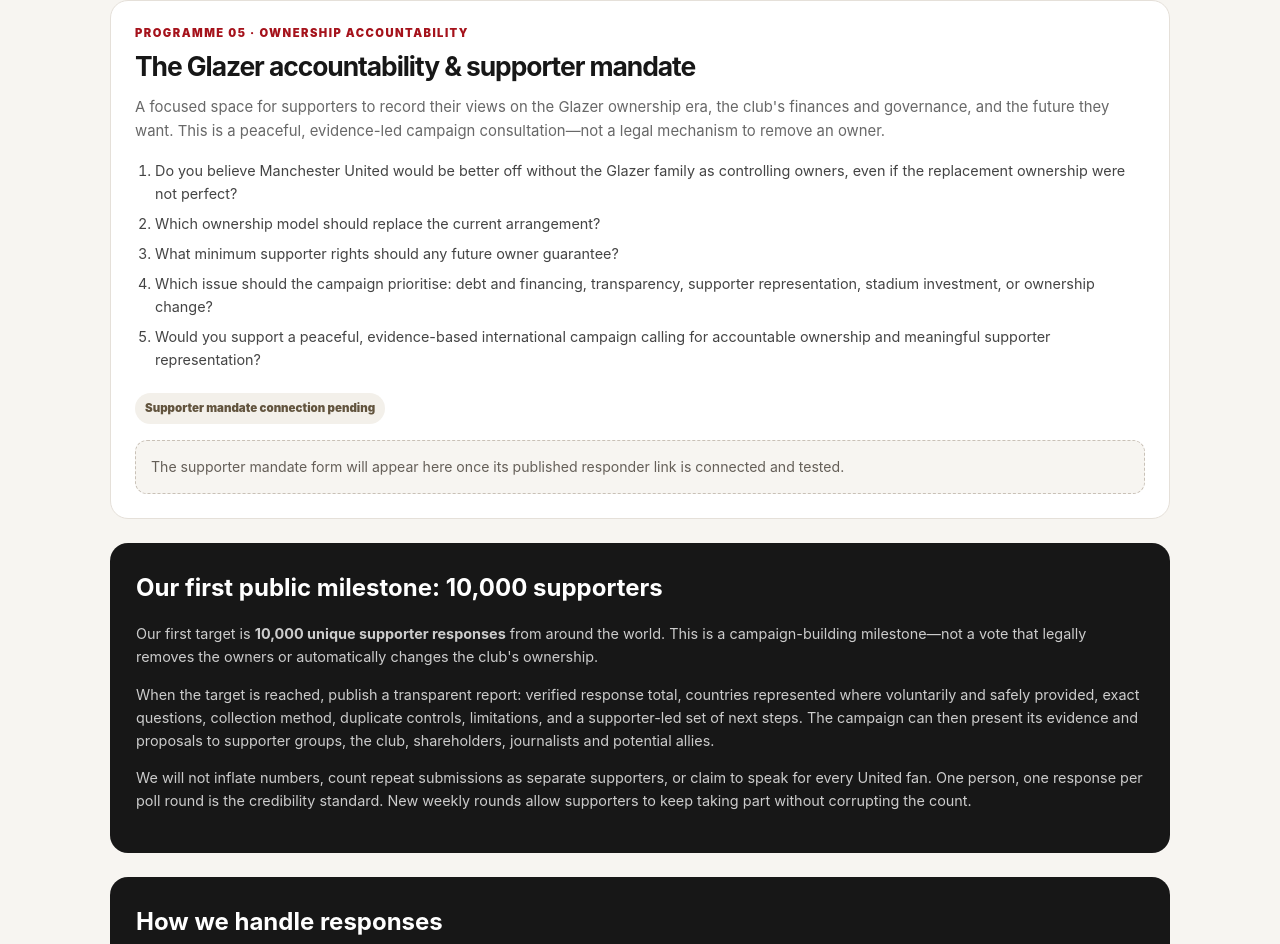
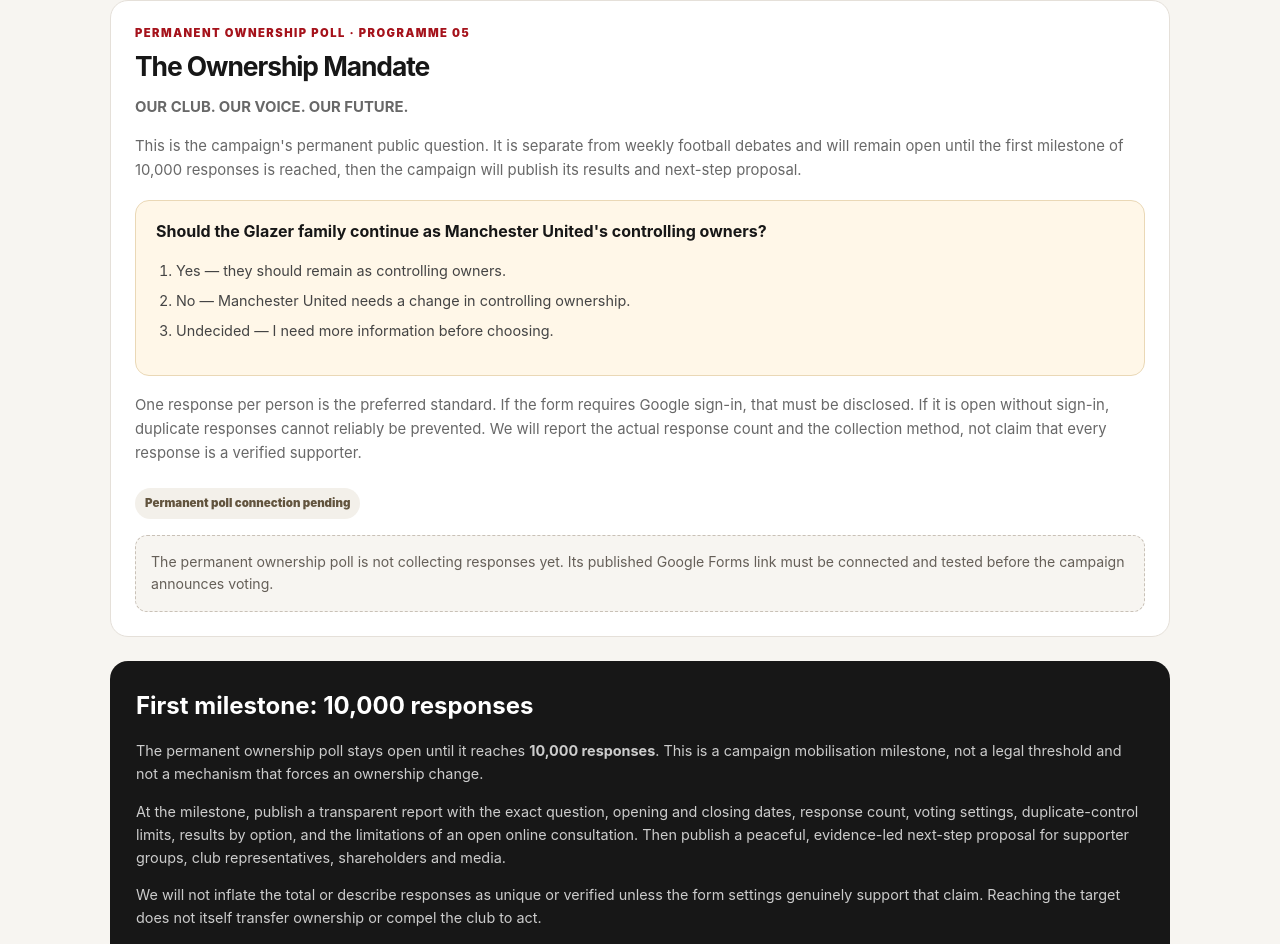
Before and after one commit to Lionel39693/united-back-to-the-people, a plain HTML site: page polls.html in a window 1280 px wide. Shown: the part 1953-2897 px from the top of the page. Drawn offline with Linux system fonts and the light colour scheme.

Commit message:
Add permanent ownership mandate
Add permanent Glazer ownership poll, campaign slogan, and public results configuration.

```diff
--- a/polls-config.js
+++ b/polls-config.js
@@ -1,5 +1,7 @@
 /* Public poll embeds.
  * Paste published Google Forms EMBED URLs below (not editor URLs).
+ * For the permanent ownership poll, add its public results/summary URL only
+ * after enabling public results in Google Forms and testing it in a logged-out browser.
  * Keep blank until each form is approved and tested.
  */
 window.UBTP_POLL_CONFIG = {
@@ -7,5 +9,6 @@ window.UBTP_POLL_CONFIG = {
   movementEmbedUrl: "",
   ideasEmbedUrl: "",
   weeklyFootballEmbedUrl: "",
-  glazerMandateEmbedUrl: ""
+  glazerMandateEmbedUrl: "",
+  glazerMandateResultsUrl: ""
 };
--- a/polls.html
+++ b/polls.html
@@ -44,25 +44,29 @@ footer{background:#151515;color:#aaa;padding:26px 0;font-size:.8rem}footer .wrap
  <div class="pending" id="weekly-pending">The three-question football round will appear here after its public form is connected and tested.</div>
 </section>
 <section class="poll" style="margin-top:18px" id="glazer-mandate">
- <div class="tag">Programme 05 · Ownership accountability</div>
- <h2>The Glazer accountability &amp; supporter mandate</h2>
- <p>A focused space for supporters to record their views on the Glazer ownership era, the club's finances and governance, and the future they want. This is a peaceful, evidence-led campaign consultation—not a legal mechanism to remove an owner.</p>
- <ol class="questions">
-  <li>Do you believe Manchester United would be better off without the Glazer family as controlling owners, even if the replacement ownership were not perfect?</li>
-  <li>Which ownership model should replace the current arrangement?</li>
-  <li>What minimum supporter rights should any future owner guarantee?</li>
-  <li>Which issue should the campaign prioritise: debt and financing, transparency, supporter representation, stadium investment, or ownership change?</li>
-  <li>Would you support a peaceful, evidence-based international campaign calling for accountable ownership and meaningful supporter representation?</li>
- </ol>
- <span class="poll-state" id="mandate-state">Supporter mandate connection pending</span>
+ <div class="tag">Permanent ownership poll · Programme 05</div>
+ <h2>The Ownership Mandate</h2>
+ <p><strong>OUR CLUB. OUR VOICE. OUR FUTURE.</strong></p>
+ <p>This is the campaign's permanent public question. It is separate from weekly football debates and will remain open until the first milestone of 10,000 responses is reached, then the campaign will publish its results and next-step proposal.</p>
+ <div class="notice" style="margin:18px 0">
+  <strong>Should the Glazer family continue as Manchester United's controlling owners?</strong>
+  <ol class="questions">
+   <li>Yes — they should remain as controlling owners.</li>
+   <li>No — Manchester United needs a change in controlling ownership.</li>
+   <li>Undecided — I need more information before choosing.</li>
+  </ol>
+ </div>
+ <p>One response per person is the preferred standard. If the form requires Google sign-in, that must be disclosed. If it is open without sign-in, duplicate responses cannot reliably be prevented. We will report the actual response count and the collection method, not claim that every response is a verified supporter.</p>
+ <span class="poll-state" id="mandate-state">Permanent poll connection pending</span>
  <div class="embed" id="mandate-embed" hidden></div>
- <div class="pending" id="mandate-pending">The supporter mandate form will appear here once its published responder link is connected and tested.</div>
+ <div class="pending" id="mandate-pending">The permanent ownership poll is not collecting responses yet. Its published Google Forms link must be connected and tested before the campaign announces voting.</div>
+ <p id="mandate-results" class="fine" hidden><a id="mandate-results-link" href="#" target="_blank" rel="noopener">View public poll results</a></p>
 </section>
 <section class="rules" id="milestone">
- <h2>Our first public milestone: 10,000 supporters</h2>
- <p>Our first target is <strong>10,000 unique supporter responses</strong> from around the world. This is a campaign-building milestone—not a vote that legally removes the owners or automatically changes the club's ownership.</p>
- <p>When the target is reached, publish a transparent report: verified response total, countries represented where voluntarily and safely provided, exact questions, collection method, duplicate controls, limitations, and a supporter-led set of next steps. The campaign can then present its evidence and proposals to supporter groups, the club, shareholders, journalists and potential allies.</p>
- <p>We will not inflate numbers, count repeat submissions as separate supporters, or claim to speak for every United fan. One person, one response per poll round is the credibility standard. New weekly rounds allow supporters to keep taking part without corrupting the count.</p>
+ <h2>First milestone: 10,000 responses</h2>
+ <p>The permanent ownership poll stays open until it reaches <strong>10,000 responses</strong>. This is a campaign mobilisation milestone, not a legal threshold and not a mechanism that forces an ownership change.</p>
+ <p>At the milestone, publish a transparent report with the exact question, opening and closing dates, response count, voting settings, duplicate-control limits, results by option, and the limitations of an open online consultation. Then publish a peaceful, evidence-led next-step proposal for supporter groups, club representatives, shareholders and media.</p>
+ <p>We will not inflate the total or describe responses as unique or verified unless the form settings genuinely support that claim. Reaching the target does not itself transfer ownership or compel the club to act.</p>
 </section>
 
 <section class="rules"><h2>How we handle responses</h2><ul><li>Each form will display its exact question, opening and closing dates, and response method.</li><li>We will publish response counts and results only after checking the form's data.</li><li>An open online consultation is not a formal vote of all Manchester United supporters.</li><li>We will not claim anonymity, one-person-one-vote or verified supporter status unless the form settings genuinely provide it.</li><li>Do not submit phone numbers, home addresses, school details, passwords or other private information.</li><li>Ideas and comments are moderated. Abuse, threats, discrimination and personal allegations will not be published.</li></ul><p>Independent supporters' project. Not affiliated with or endorsed by Manchester United Football Club.</p></section>
@@ -86,6 +90,12 @@ footer{background:#151515;color:#aaa;padding:26px 0;font-size:.8rem}footer .wrap
    embed.appendChild(frame);embed.hidden=false;pending.hidden=true;state.textContent="Connected · Google Forms";connected++;
   }
  }
+ const resultsUrl=config.glazerMandateResultsUrl;
+ if(typeof resultsUrl==="string" && /^https:\/\/docs\.google\.com\/forms\//.test(resultsUrl)){
+  const results=document.getElementById("mandate-results");
+  const link=document.getElementById("mandate-results-link");
+  link.href=resultsUrl;results.hidden=false;
+ }
  if(connected===5)document.getElementById("launch-status").textContent="All five consultation forms are connected. Complete the launch tests before announcing the polls publicly.";
  else if(connected>0)document.getElementById("launch-status").textContent=connected+" of 5 forms are connected. Any unconnected form is not collecting responses through this page.";
 })();
```
Also changed, not shown: index.html (+2 -2 lines), 1 other file.
